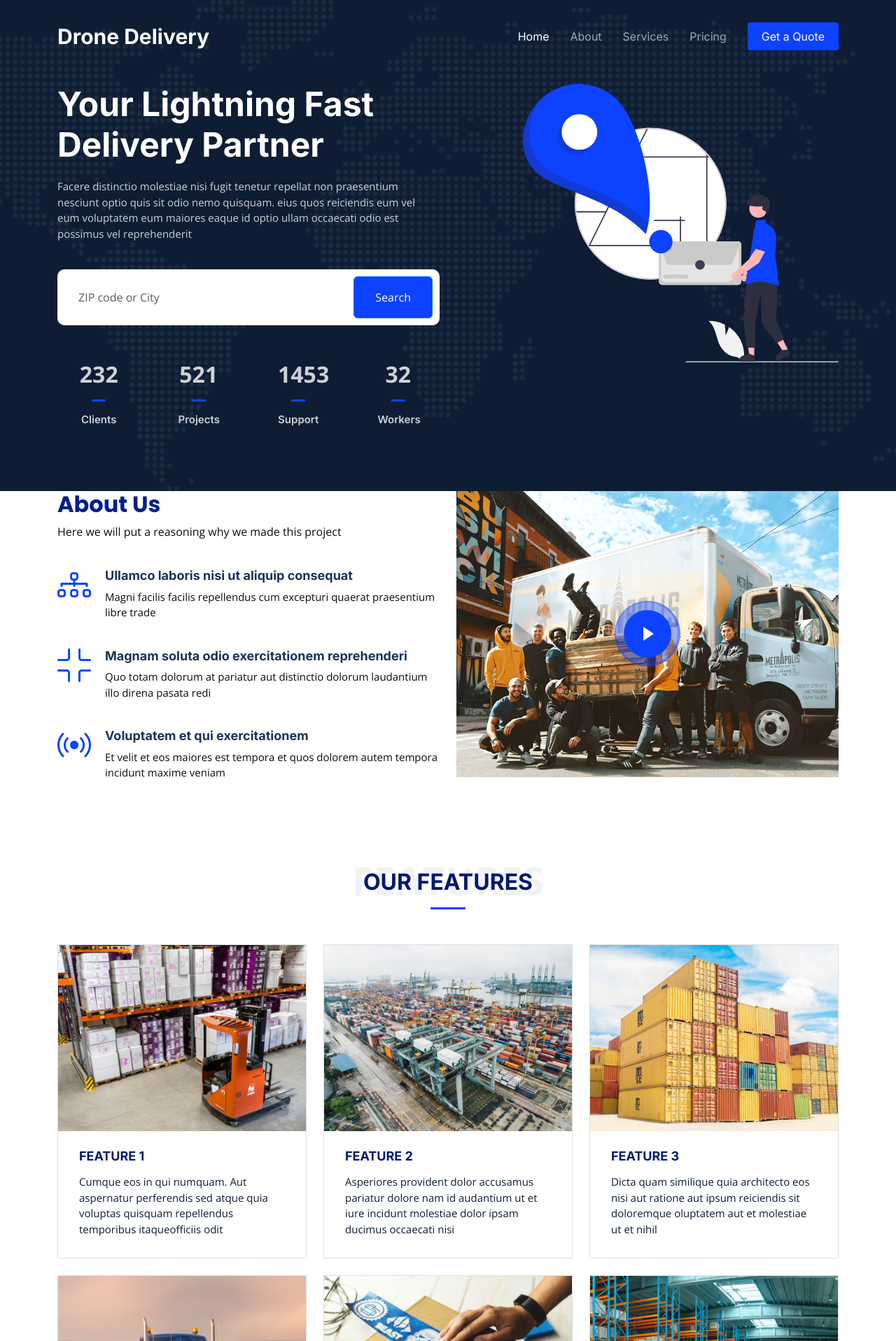
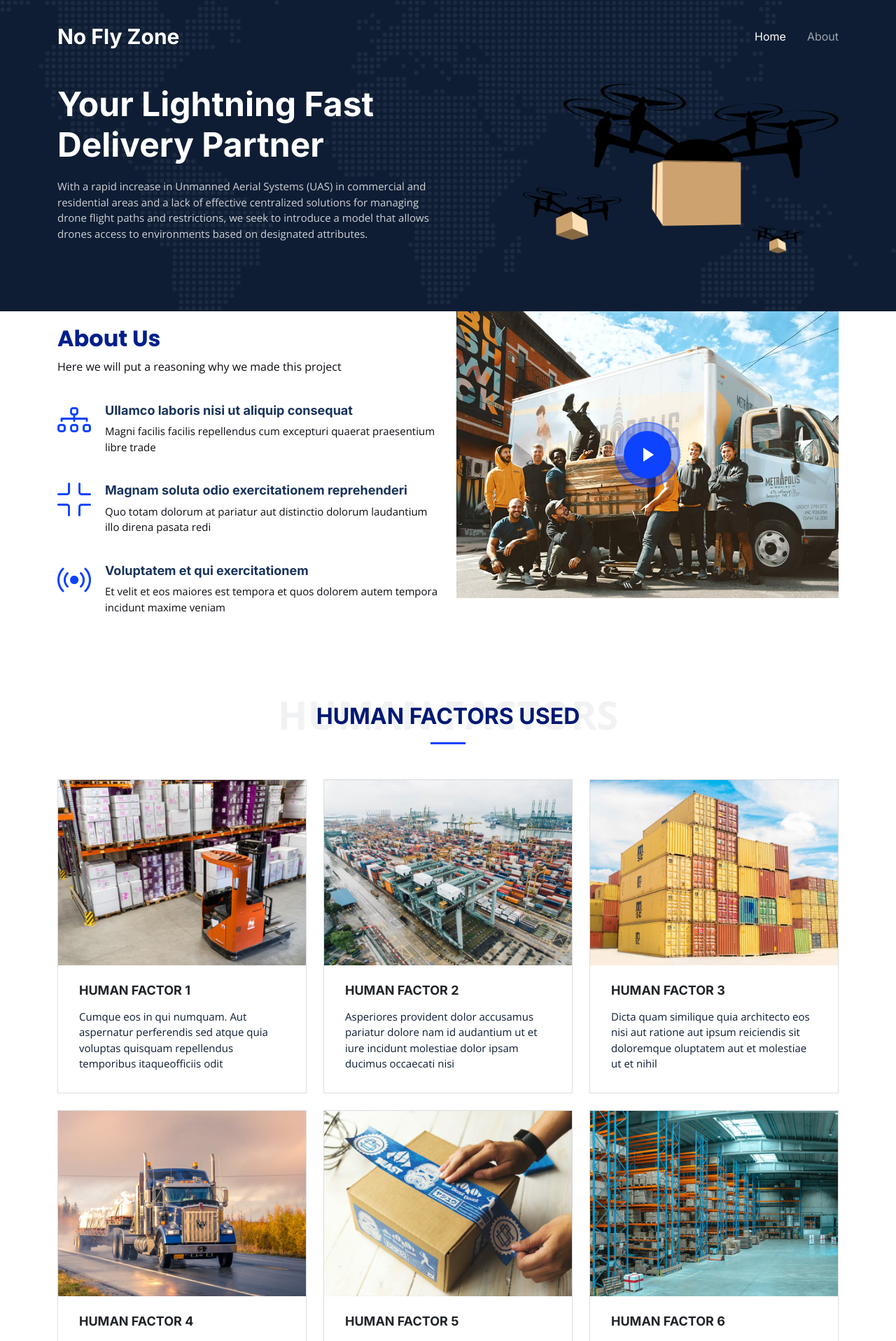
Before and after one commit to dullahgtt/Drone-Urban-Access-Control-App, a Django app: template templates/index.html in a window 1280 px wide. Shown: the top 1917 px of the page at 70% size. Run offline with Django 5.2, Linux system fonts and the light colour scheme; the template is opened without the code that fills it, so the values that code supplies are empty; some libraries are stand-ins or nearby versions.

Commit message:
Added formatting to the homepage, started to transfer over our information we need and formatting as i go

```diff
--- a/templates/assets/css/main.css
+++ b/templates/assets/css/main.css
@@ -634,6 +634,7 @@ section {
 --------------------------------------------------------------*/
 .about .content h3 {
   font-weight: 700;
+  margin-top: 20px;
   font-size: 32px;
   font-family: var(--font-secondary);
   color: #001f8d;
@@ -1832,19 +1833,28 @@ section {
   font-family: var(--font-primary);
 }
 
+.footer .bi-linkedin i {
+  font-size: 2000px;
+}
+
 .footer .social-links a {
   display: flex;
   align-items: center;
   justify-content: center;
-  width: 40px;
+  width: 100px;
   height: 40px;
-  border-radius: 50%;
+  border-radius: 65%;
   border: 1px solid rgba(255, 255, 255, 0.2);
   font-size: 16px;
   color: rgba(255, 255, 255, 0.7);
   margin-right: 10px;
+  margin-bottom: 20px;
   transition: 0.3s;
-}
+  margin-left: 20px;
+}
+
+
+
 
 .footer .social-links a:hover {
   color: #fff;
--- a/templates/index.html
+++ b/templates/index.html
@@ -5,7 +5,7 @@
   <meta charset="utf-8">
   <meta content="width=device-width, initial-scale=1.0" name="viewport">
 
-  <title>Drone Delivery</title>
+  <title>No Fly Zone: Drone Delievery</title>
   <meta content="" name="description">
   <meta content="" name="keywords">
 
@@ -47,7 +47,7 @@
       <a href="index.html" class="logo d-flex align-items-center">
         <!-- Uncomment the line below if you also wish to use an image logo -->
         <!-- <img src="assets/img/logo.png" alt=""> -->
-        <h1>Drone Delivery</h1>
+        <h1>No Fly Zone</h1>
       </a>
 
       <i class="mobile-nav-toggle mobile-nav-show bi bi-list"></i>
@@ -56,12 +56,15 @@
         <ul>
           <li><a href="index.html" class="active">Home</a></li>
           <li><a href="about.html">About</a></li>
+
+         <!--
           <li><a href="services.html">Services</a></li>
           <li><a href="pricing.html">Pricing</a></li>
 
 
 
           <li><a class="get-a-quote" href="get-a-quote.html">Get a Quote</a></li>
+         -->
         </ul>
       </nav><!-- .navbar -->
 
@@ -75,13 +78,10 @@
       <div class="row gy-4 d-flex justify-content-between">
         <div class="col-lg-6 order-2 order-lg-1 d-flex flex-column justify-content-center">
           <h2 data-aos="fade-up">Your Lightning Fast Delivery Partner</h2>
-          <p data-aos="fade-up" data-aos-delay="100">Facere distinctio molestiae nisi fugit tenetur repellat non praesentium nesciunt optio quis sit odio nemo quisquam. eius quos reiciendis eum vel eum voluptatem eum maiores eaque id optio ullam occaecati odio est possimus vel reprehenderit</p>
+          <p data-aos="fade-up" data-aos-delay="100">With a rapid increase in Unmanned Aerial Systems (UAS) in commercial and residential areas and a lack of effective centralized solutions for managing drone flight paths and restrictions, we seek to introduce a model that allows drones access to environments based on designated attributes.</p>
 
-          <form action="#" class="form-search d-flex align-items-stretch mb-3" data-aos="fade-up" data-aos-delay="200">
-            <input type="text" class="form-control" placeholder="ZIP code or City">
-            <button type="submit" class="btn btn-primary">Search</button>
-          </form>
 
+<!--
           <div class="row gy-4" data-aos="fade-up" data-aos-delay="400">
 
             <div class="col-lg-3 col-6">
@@ -89,34 +89,35 @@
                 <span data-purecounter-start="0" data-purecounter-end="232" data-purecounter-duration="1" class="purecounter"></span>
                 <p>Clients</p>
               </div>
-            </div><!-- End Stats Item -->
+            </div>
 
             <div class="col-lg-3 col-6">
               <div class="stats-item text-center w-100 h-100">
                 <span data-purecounter-start="0" data-purecounter-end="521" data-purecounter-duration="1" class="purecounter"></span>
                 <p>Projects</p>
               </div>
-            </div><!-- End Stats Item -->
+            </div>
 
             <div class="col-lg-3 col-6">
               <div class="stats-item text-center w-100 h-100">
                 <span data-purecounter-start="0" data-purecounter-end="1453" data-purecounter-duration="1" class="purecounter"></span>
                 <p>Support</p>
               </div>
-            </div><!-- End Stats Item -->
+            </div>
 
             <div class="col-lg-3 col-6">
               <div class="stats-item text-center w-100 h-100">
                 <span data-purecounter-start="0" data-purecounter-end="32" data-purecounter-duration="1" class="purecounter"></span>
                 <p>Workers</p>
               </div>
-            </div><!-- End Stats Item -->
+            </div>
 
           </div>
+        -->
         </div>
 
         <div class="col-lg-5 order-1 order-lg-2 hero-img" data-aos="zoom-out">
-          <img src="assets/img/hero-img.svg" class="img-fluid mb-3 mb-lg-0" alt="">
+          <img src="assets/img/hero-icon.png" class="img-fluid mb-3 mb-lg-0" alt="">
         </div>
 
       </div>
@@ -220,8 +221,8 @@
       <div class="container" data-aos="fade-up">
 
         <div class="section-header">
-          <span>Features</span>
-          <h2>Our Features</h2>
+          <span>Human Factors</span>
+          <h2>Human Factors Used </h2>
 
         </div>
 
@@ -232,7 +233,7 @@
               <div class="card-img">
                 <img src="assets/img/storage-service.jpg" alt="" class="img-fluid">
               </div>
-              <h3><a href="service-details.html" class="stretched-link">Feature 1</a></h3>
+              <h3>Human Factor 1</h3>
               <p>Cumque eos in qui numquam. Aut aspernatur perferendis sed atque quia voluptas quisquam repellendus temporibus itaqueofficiis odit</p>
             </div>
           </div><!-- End Card Item -->
@@ -242,7 +243,7 @@
               <div class="card-img">
                 <img src="assets/img/logistics-service.jpg" alt="" class="img-fluid">
               </div>
-              <h3><a href="service-details.html" class="stretched-link">Feature 2</a></h3>
+              <h3>Human Factor 2</h3>
               <p>Asperiores provident dolor accusamus pariatur dolore nam id audantium ut et iure incidunt molestiae dolor ipsam ducimus occaecati nisi</p>
             </div>
           </div><!-- End Card Item -->
@@ -252,7 +253,7 @@
               <div class="card-img">
                 <img src="assets/img/cargo-service.jpg" alt="" class="img-fluid">
               </div>
-              <h3><a href="service-details.html" class="stretched-link">Feature 3</a></h3>
+              <h3>Human Factor 3</h3>
               <p>Dicta quam similique quia architecto eos nisi aut ratione aut ipsum reiciendis sit doloremque oluptatem aut et molestiae ut et nihil</p>
             </div>
           </div><!-- End Card Item -->
@@ -262,7 +263,7 @@
               <div class="card-img">
                 <img src="assets/img/trucking-service.jpg" alt="" class="img-fluid">
               </div>
-              <h3><a href="service-details.html" class="stretched-link">Trucking</a></h3>
+              <h3>Human Factor 4</h3>
               <p>Dicta quam similique quia architecto eos nisi aut ratione aut ipsum reiciendis sit doloremque oluptatem aut et molestiae ut et nihil</p>
             </div>
           </div><!-- End Card Item -->
@@ -272,7 +273,7 @@
               <div class="card-img">
                 <img src="assets/img/packaging-service.jpg" alt="" class="img-fluid">
               </div>
-              <h3><a href="service-details.html" class="stretched-link">Packaging</a></h3>
+              <h3>Human Factor 5</h3>
               <p>Illo consequuntur quisquam delectus praesentium modi dignissimos facere vel cum onsequuntur maiores beatae consequatur magni voluptates</p>
             </div>
           </div><!-- End Card Item -->
@@ -282,7 +283,7 @@
               <div class="card-img">
                 <img src="assets/img/warehousing-service.jpg" alt="" class="img-fluid">
               </div>
-              <h3><a href="service-details.html" class="stretched-link">Warehousing</a></h3>
+              <h3>Human Factor 6</h3>
               <p>Quas assumenda non occaecati molestiae. In aut earum sed natus eatae in vero. Ab modi quisquam aut nostrum unde et qui est non quo nulla</p>
             </div>
           </div><!-- End Card Item -->
@@ -454,7 +455,8 @@
   -->
     <!-- End Pricing Section -->
 
-    <!-- ======= Testimonials Section ======= -->
+<!--
+      ======= Testimonials Section =======
     <section id="testimonials" class="testimonials">
       <div class="container">
 
@@ -475,7 +477,7 @@
                   <i class="bi bi-quote quote-icon-right"></i>
                 </p>
               </div>
-            </div><!-- End testimonial item -->
+            </div>
 
             <div class="swiper-slide">
               <div class="testimonial-item">
@@ -491,7 +493,7 @@
                   <i class="bi bi-quote quote-icon-right"></i>
                 </p>
               </div>
-            </div><!-- End testimonial item -->
+            </div>
 
             <div class="swiper-slide">
               <div class="testimonial-item">
@@ -507,7 +509,7 @@
                   <i class="bi bi-quote quote-icon-right"></i>
                 </p>
               </div>
-            </div><!-- End testimonial item -->
+            </div>
 
             <div class="swiper-slide">
               <div class="testimonial-item">
@@ -523,7 +525,7 @@
                   <i class="bi bi-quote quote-icon-right"></i>
                 </p>
               </div>
-            </div><!-- End testimonial item -->
+            </div>
 
             <div class="swiper-slide">
               <div class="testimonial-item">
@@ -539,16 +541,18 @@
                   <i class="bi bi-quote quote-icon-right"></i>
                 </p>
               </div>
-            </div><!-- End testimonial item -->
+            </div>
 
           </div>
           <div class="swiper-pagination"></div>
         </div>
 
       </div>
-    </section><!-- End Testimonials Section -->
+    </section>
+    <!-- End Testimonials Section -->
 
-    <!-- ======= Frequently Asked Questions Section ======= -->
+<!--
+      ======= Frequently Asked Questions Section =======
     <section id="faq" class="faq">
       <div class="container" data-aos="fade-up">
 
@@ -575,7 +579,7 @@
                     Feugiat pretium nibh ipsum consequat. Tempus iaculis urna id volutpat lacus laoreet non curabitur gravida. Venenatis lectus magna fringilla urna porttitor rhoncus dolor purus non.
                   </div>
                 </div>
-              </div><!-- # Faq item-->
+              </div>  # Faq item
 
               <div class="accordion-item">
                 <h3 class="accordion-header">
@@ -589,7 +593,7 @@
                     Dolor sit amet consectetur adipiscing elit pellentesque habitant morbi. Id interdum velit laoreet id donec ultrices. Fringilla phasellus faucibus scelerisque eleifend donec pretium. Est pellentesque elit ullamcorper dignissim. Mauris ultrices eros in cursus turpis massa tincidunt dui.
                   </div>
                 </div>
-              </div><!-- # Faq item-->
+              </div> # Faq item
 
               <div class="accordion-item">
                 <h3 class="accordion-header">
@@ -603,7 +607,7 @@
                     Eleifend mi in nulla posuere sollicitudin aliquam ultrices sagittis orci. Faucibus pulvinar elementum integer enim. Sem nulla pharetra diam sit amet nisl suscipit. Rutrum tellus pellentesque eu tincidunt. Lectus urna duis convallis convallis tellus. Urna molestie at elementum eu facilisis sed odio morbi quis
                   </div>
                 </div>
-              </div><!-- # Faq item-->
+              </div> # Faq item-
 
               <div class="accordion-item">
                 <h3 class="accordion-header">
@@ -618,7 +622,7 @@
                     Dolor sit amet consectetur adipiscing elit pellentesque habitant morbi. Id interdum velit laoreet id donec ultrices. Fringilla phasellus faucibus scelerisque eleifend donec pretium. Est pellentesque elit ullamcorper dignissim. Mauris ultrices eros in cursus turpis massa tincidunt dui.
                   </div>
                 </div>
-              </div><!-- # Faq item-->
+              </div># Faq item
 
               <div class="accordion-item">
                 <h3 class="accordion-header">
@@ -632,7 +636,7 @@
                     Molestie a iaculis at erat pellentesque adipiscing commodo. Dignissim suspendisse in est ante in. Nunc vel risus commodo viverra maecenas accumsan. Sit amet nisl suscipit adipiscing bibendum est. Purus gravida quis blandit turpis cursus in
                   </div>
                 </div>
-              </div><!-- # Faq item-->
+              </div> # Faq item
 
             </div>
 
@@ -640,7 +644,9 @@
         </div>
 
       </div>
-    </section><!-- End Frequently Asked Questions Section -->
+    </section>
+    <!-- End Frequently Asked Questions Section -->
+
 
   </main><!-- End #main -->
 
@@ -651,12 +657,16 @@
       <div class="row gy-4">
         <div class="col-lg-5 col-md-12 footer-info">
           <a href="index.html" class="logo d-flex align-items-center">
-            <span>Logis</span>
+            <span>CS4326: Group 9</span>
           </a>
-          <p>Cras fermentum odio eu feugiat lide par naso tierra. Justo eget nada terra videa magna derita valies darta donna mare fermentum iaculis eu non diam phasellus.</p>
+
           <div class="social-links d-flex mt-4">
-            <a href="#" class="github"><i class="bi bi-github"></i></a>
-            <a href="#" class="linkedin"><i class="bi bi-linkedin"></i></a>
+            <ul>
+              <a href="https://www.linkedin.com/in/abdullah-kamal-a0106b1b9/" class="linkedin"><i class="bi bi-linkedin"></i> Abdullah </a>
+              <a href="https://www.linkedin.com/in/stormie-renevey/" class="linkedin"><i class="bi bi-linkedin"></i> Stormie </a>
+              <a href="https://www.linkedin.com/in/bradenjschlueter/" class="linkedin"><i class="bi bi-linkedin"></i> Braden </a>
+              <a href="https://github.com/dullahgtt/Human-Factors-Group-Project" class="github"><i class="bi bi-github"></i></a>
+            </ul>
           </div>
         </div>
 
@@ -665,9 +675,10 @@
           <ul>
             <li><a href="#">Home</a></li>
             <li><a href="#">About us</a></li>
-            <li><a href="#">Services</a></li>
+<!--        <li><a href="#">Services</a></li>
             <li><a href="#">Terms of service</a></li>
             <li><a href="#">Privacy policy</a></li>
+-->
           </ul>
         </div>
 
```
Also changed, not shown: templates/assets/img/hero-icon.png (added).
